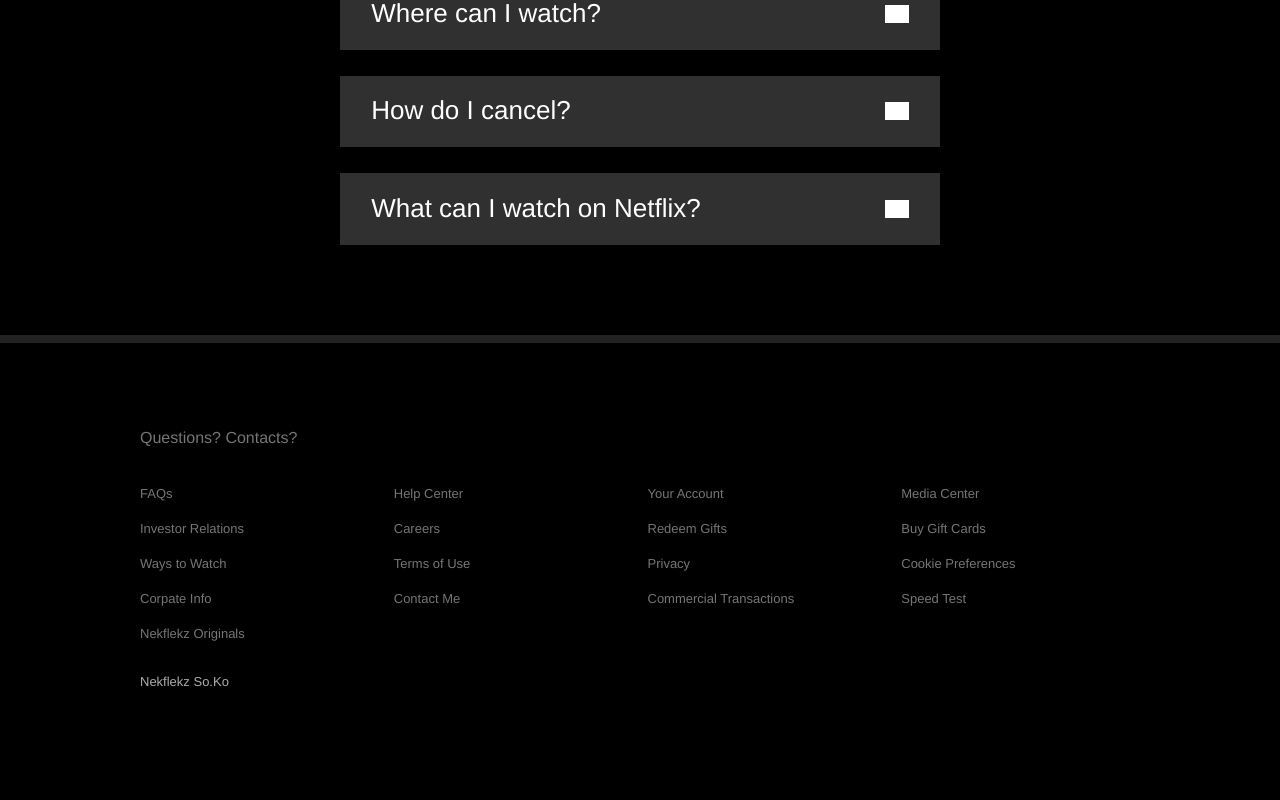
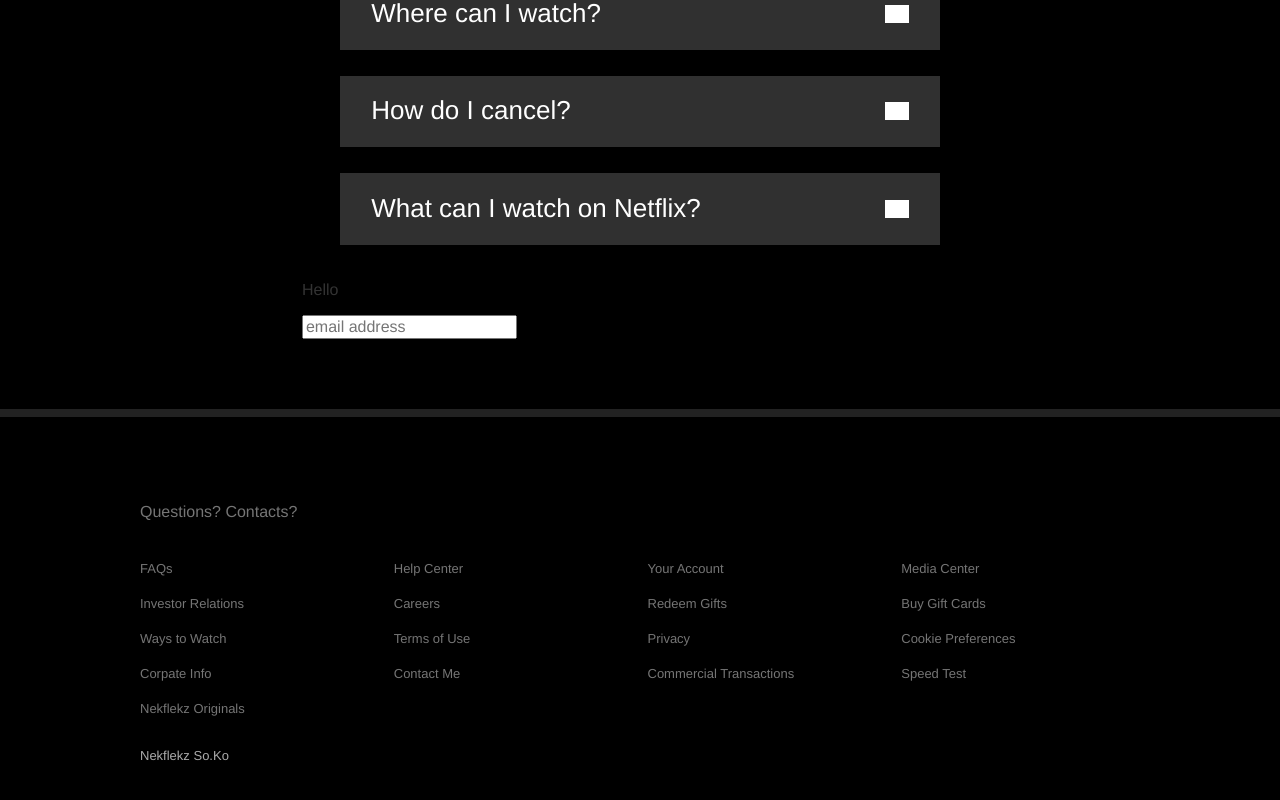
Before and after one commit to wjlee2020/nekflekz, a React (Create React App) app: page / in a window 1280 px wide. Shown: the part 1635-2435 px from the top of the page. Built offline with nearby package versions, Linux system fonts and the light colour scheme; grey boxes are pictures that could not be loaded.

Commit message:
created simple opt-form

```diff
--- a/src/components/index.js
+++ b/src/components/index.js
@@ -1,3 +1,4 @@
 export { default as Jumbotron } from './jumbotron';
 export {default as Footer} from './footer';
 export {default as Accordion} from './accordion';
+export {default as OptForm} from './opt-form';
--- /dev/null
+++ b/src/components/opt-form/index.js
@@ -0,0 +1,26 @@
+import React from 'react';
+import {Container, Input, Text, Button} from './styles/opt-form';
+
+export default function OptForm({children, ...restOfProps}) {
+    return (
+        <Container {...restOfProps}>{children}</Container>
+    )
+}
+
+OptForm.Input = function OptFormInput({...restOfProps}) {
+    return <Input {...restOfProps}/>
+}
+
+OptForm.Text = function OptFormText({children, ...restOfProps}) {
+    return (
+        <Text {...restOfProps}>{children}</Text>
+    )
+}
+
+OptForm.Button = function OptFormButton({children, ...restOfProps}) {
+    return (
+        <Button {...restOfProps}>
+            {children} <img src="/images/icons/chevron-right.png" alt="try now" />
+        </Button>
+    )
+}
--- /dev/null
+++ b/src/components/opt-form/styles/opt-form.js
@@ -0,0 +1,9 @@
+import styled from 'styled-components';
+
+export const Container = styled.div``;
+
+export const Input = styled.input``;
+
+export const Text = styled.p``;
+
+export const Button = styled.button``;
--- a/src/containers/faqs.js
+++ b/src/containers/faqs.js
@@ -1,5 +1,5 @@
 import React from 'react';
-import {Accordion} from '../components'
+import {Accordion, OptForm} from '../components'
 import faqsData from '../fixtures/faqs.json';
 
 export function FaqsContainer() {
@@ -14,6 +14,10 @@
                 </Accordion.Item>
             ))}
             </Accordion.Frame>
+            <OptForm>
+                <OptForm.Text>Hello</OptForm.Text>
+                <OptForm.Input placeholder="email address" />
+            </OptForm>
         </Accordion>
     )
 }
```
